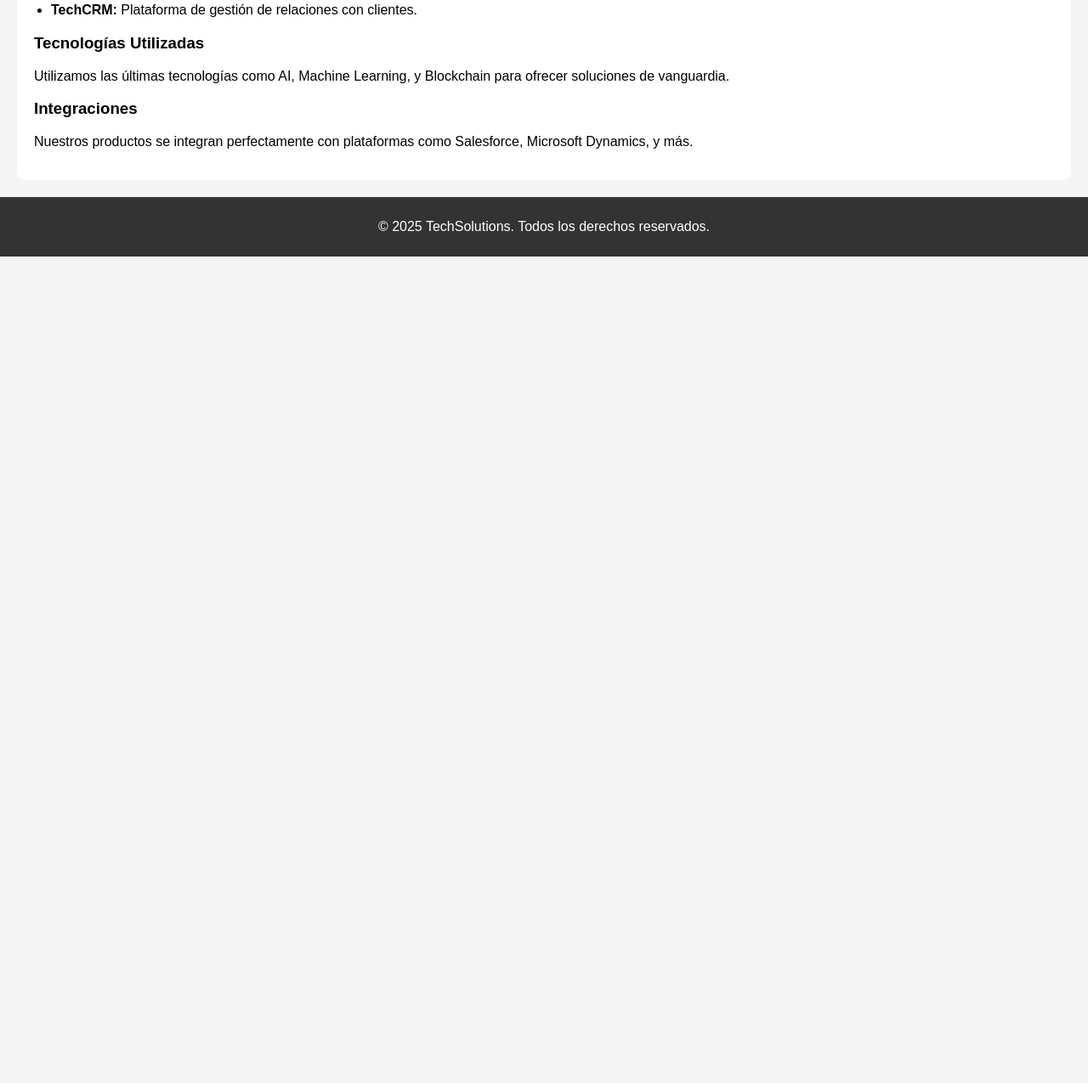
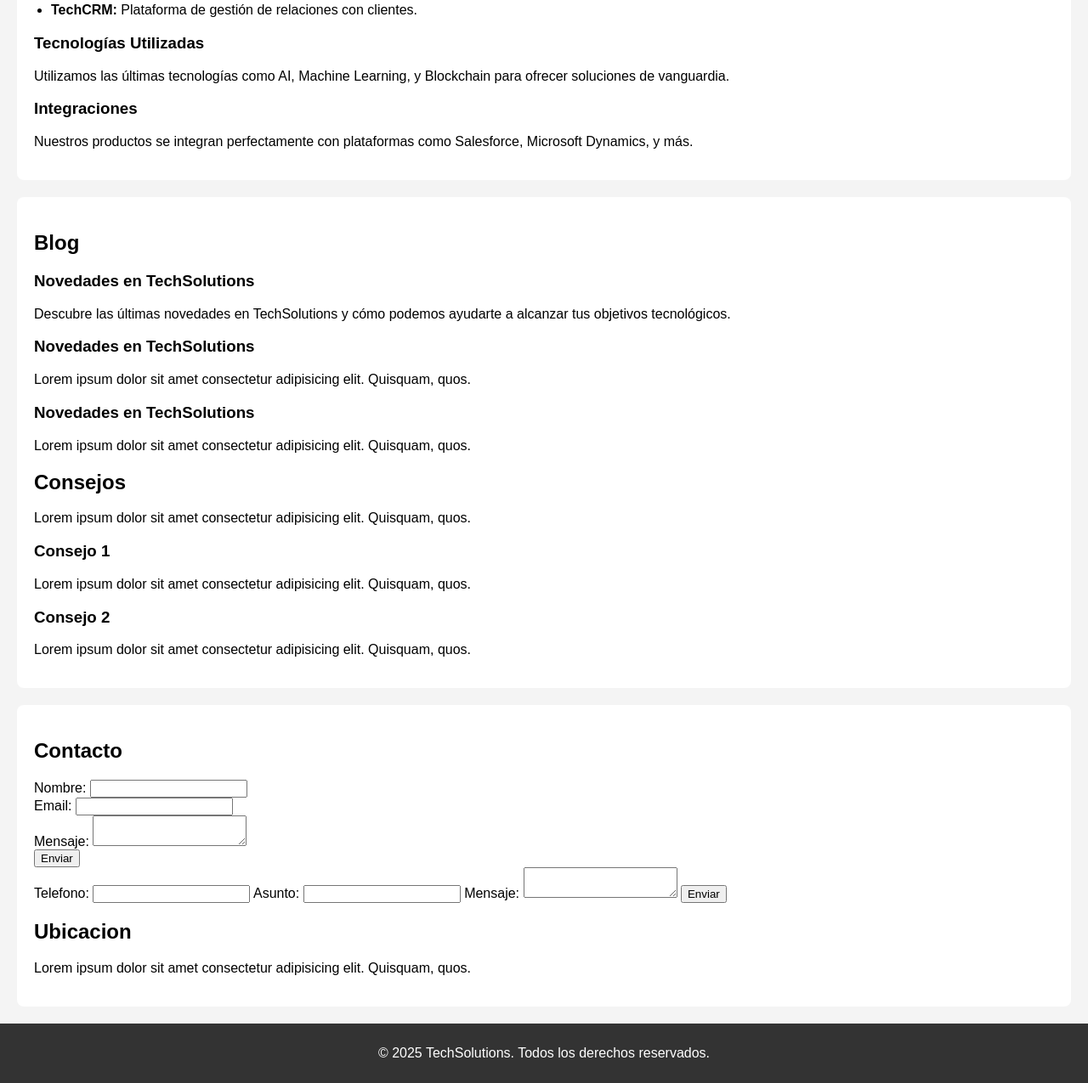
Before and after one commit to AndresFJG/TechSolutionsAMN.github.io, a plain HTML site: page index.html in a window 1280 px wide. Shown: the part 1443-2718 px from the top of the page at 85% size. Before the commit the page ends 1745 px from the top, so only its background shows below. Drawn offline with Linux system fonts and the light colour scheme.

Commit message:
Seccion blog creada

```diff
--- a/index.html
+++ b/index.html
@@ -73,6 +73,82 @@
         <p>Nuestros productos se integran perfectamente con plataformas como Salesforce, Microsoft Dynamics, y más.</p>
     </section>
 
+    <section id="blog">
+        <h2>Blog</h2>
+        <div class="post">
+            <h3>Novedades en TechSolutions</h3>
+            <p>Descubre las últimas novedades en TechSolutions y cómo podemos ayudarte a alcanzar tus objetivos tecnológicos.</p>
+        </div>
+        <div class="post">
+            <h3>Novedades en TechSolutions</h3>
+            <p>
+                Lorem ipsum dolor sit amet consectetur adipisicing elit. Quisquam, quos.
+            </p>
+        </div>
+        <div class="post">
+            <h3>Novedades en TechSolutions</h3>
+            <p>
+                Lorem ipsum dolor sit amet consectetur adipisicing elit. Quisquam, quos.
+            </p>
+        </div>
+
+        <div id="Consejos">
+            <h2>Consejos</h2>
+            <p>
+                Lorem ipsum dolor sit amet consectetur adipisicing elit. Quisquam, quos.
+            </p>
+
+            <div class="consejo">
+                <h3>Consejo 1</h3>
+                <p>
+                    Lorem ipsum dolor sit amet consectetur adipisicing elit. Quisquam, quos.
+                </p>
+            </div>
+            <div class="consejo">
+                <h3>Consejo 2</h3>
+                <p>
+                    Lorem ipsum dolor sit amet consectetur adipisicing elit. Quisquam, quos.
+                </p>
+            </div>
+        </div>
+    </section>
+
+    <section id="Contacto">
+        <h2>Contacto</h2>
+        <form id="formulario-contacto">
+            <div class="form-group">
+                <label for="nombre">Nombre:</label>
+                <input type="text" id="nombre" name="nombre" required>
+            </div>
+            <div class="form-group">
+                <label for="email">Email:</label>
+                <input type="email" id="email" name="email" required>
+            </div>
+            <div class="form-group">
+                <label for="mensaje">Mensaje:</label>
+                <textarea id="mensaje" name="mensaje" required></textarea>
+            </div>
+            <button type="submit">Enviar</button>
+
+            <div class="form-group">
+                <label for="telefono">Telefono:</label>
+                <input type="tel" id="telefono" name="telefono" required>
+                <label for="asunto">Asunto:</label>
+                <input type="text" id="asunto" name="asunto" required>
+                <label for="mensaje">Mensaje:</label>
+                <textarea id="mensaje" name="mensaje" required></textarea>
+                <button type="submit">Enviar</button>
+
+            </div>
+            <div class="form-group">
+                <h2>Ubicacion</h2>
+                <p>
+                    Lorem ipsum dolor sit amet consectetur adipisicing elit. Quisquam, quos.
+                </p>
+            </div>
+        </form>
+    </section>
+
     <footer>
         <p>&copy; 2025 TechSolutions. Todos los derechos reservados.</p>
     </footer>
```
